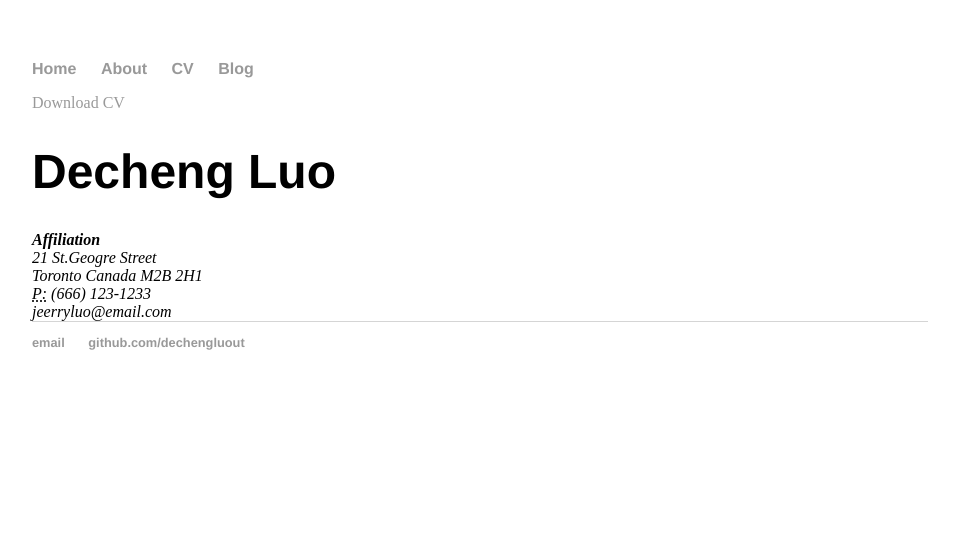
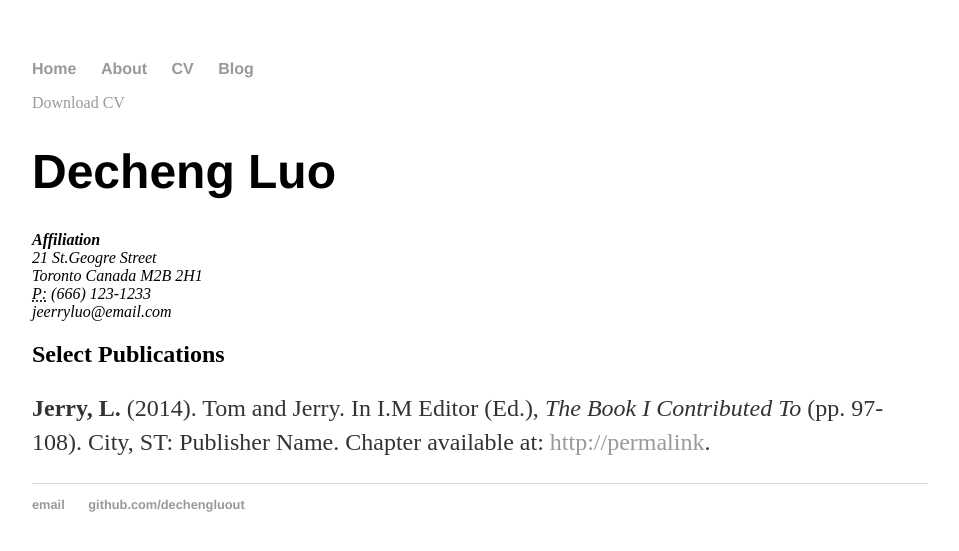
Before and after one commit to DechengLuoUT/DechengLuoUT.github.io, a Jekyll site: the page CV_index.html, which Jekyll copies as it is, in a window 1280 px wide. Shown: the top 551 px of the page, without its empty margins (160-1119 px from the left). Built offline with Jekyll 4.4.1, drawn with Linux system fonts in a browser that asks for light colours.

Commit message:
Update CV_index.html

```diff
--- a/CV_index.html
+++ b/CV_index.html
@@ -31,6 +31,11 @@
 					</address>
 
 
+					<h2>Select Publications</h2>
+
+					<p><strong>Jerry, L.</strong> (2014). Tom and Jerry. In I.M Editor (Ed.), <em>The Book I Contributed To</em> (pp. 97-108). City, ST: Publisher Name. Chapter available at: <a href="#">http://permalink</a>.
+
+
 	</div>
 
 
```
